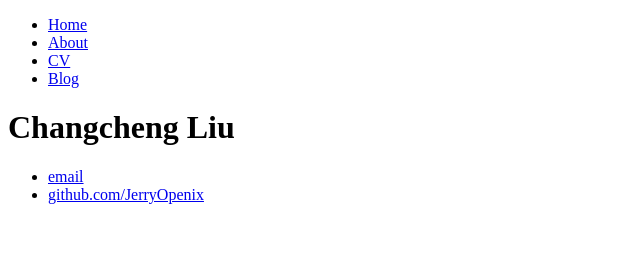
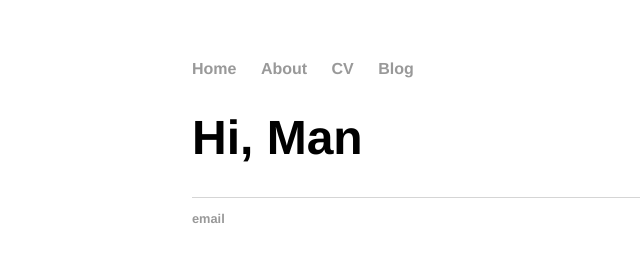
Before and after one commit to JerryOpenix/jerryopenix.github.io, a plain HTML site: page index.html in a window 1280 px wide. Shown: the whole page, without its empty margins (0-640 px from the left). Drawn offline with Linux system fonts and the light colour scheme.

Commit message:
index
Signed-off-by: Liu Changcheng <changcheng.liu@intel.com>

```diff
--- a/index.html
+++ b/index.html
@@ -1,7 +1,9 @@
 <!DOCTYPE html>
 <html>
 	<head>
-		<title>Jerry, smart mouse</title>
+		<title>Hank Quinlan, Horrible Cop</title>
+		<!-- link to main stylesheet -->
+		<link rel="stylesheet" type="text/css" href="/css/main.css">
 	</head>
 	<body>
 		<nav>
@@ -14,13 +16,12 @@
 		</nav>
 		<div class="container">
     		<div class="blurb">
-        		<h1>Changcheng Liu</h1>
+                <h1>Hi, Man</h1>
     		</div><!-- /.blurb -->
 		</div><!-- /.container -->
 		<footer>
     		<ul>
         		<li><a href="mailto:primerlink@gmail.com">email</a></li>
-        		<li><a href="https://github.com/JerryOpenix">github.com/JerryOpenix</a></li>
 			</ul>
 		</footer>
 	</body>
```
